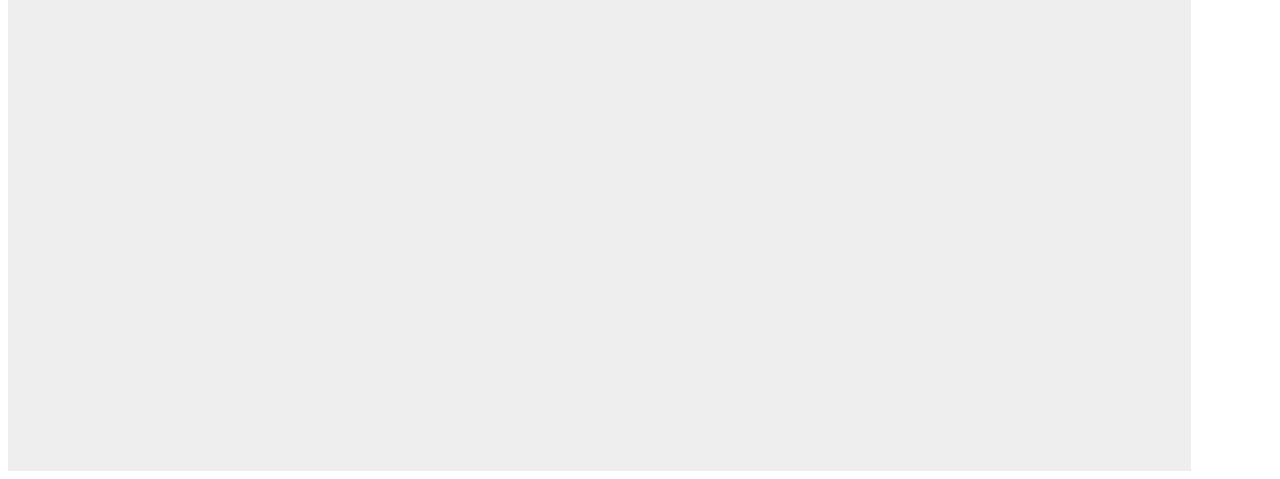
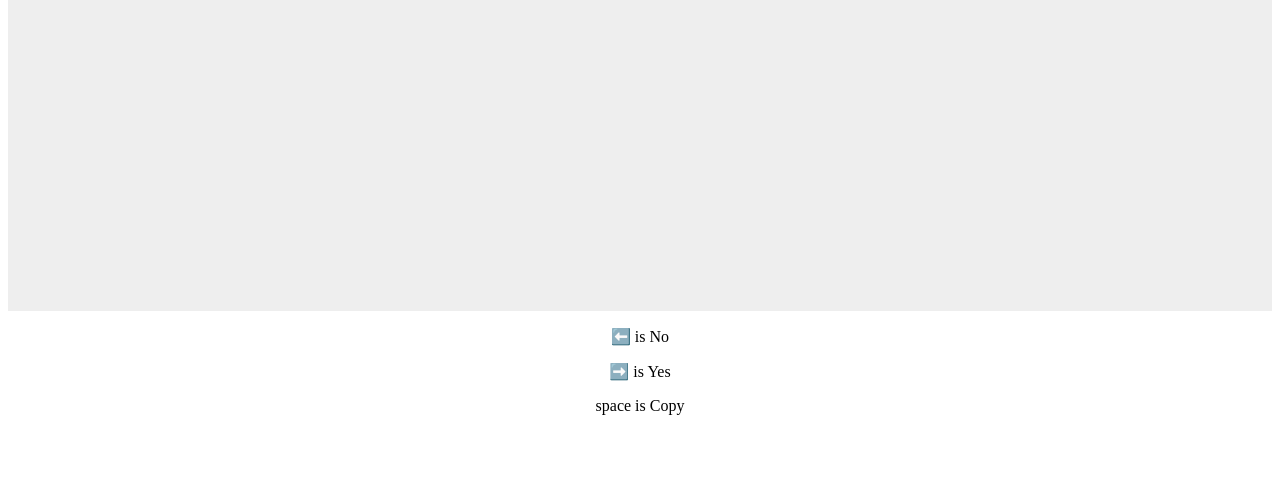
Before and after one commit to captn3m0/quick-list-select, a plain HTML site: page index.html in a window 1280 px wide. Shown: the part 337-816 px from the top of the page. Drawn offline with nearby package versions, Linux system fonts and the light colour scheme.

Commit message:
Quick Select Help Text

```diff
--- a/index.html
+++ b/index.html
@@ -12,14 +12,22 @@
 	<style type="text/css">
 	body {
 		display: flex
+		flex-direction: column;
 	}
 		#current-item {
 			flex: 1;
-			height: 100vh;
+			height: 80vh;
+			flex-direction: column;
 			padding-top: 10%;
 			text-align: center;
 			font-size: 20vh;
 			background-color: #eee;
+		}
+		#help {
+			font-size: 2vh;
+			text-align: center;
+			flex: 1;
+			height: 9vh;
 		}
 		* { box-sizing: border-box; }
 	</style>
@@ -30,7 +38,10 @@
 		Paste your list
 	</div>
 	<div id="help">
-		HELPTEXT
+		<p>⬅️ is No</p>
+		<p>➡️ is Yes</p>
+		<p>space is Copy</p>
+		<div id="count"></div>
 	</div>
 <script type="text/javascript">
 
@@ -61,15 +72,17 @@
 	    		window.selected.push(window.items[window.current]);
 				window.current++;
 				$('#current-item').html(window.items[window.current]);
+				$('#count').html(`${window.selected.length} Selected | At ${window.current}/ ${window.items.length}`);
     			break;
     		// Don't select it
     		case 37:
 	    		window.current++;
 	    		$('#current-item').html(window.items[window.current]);
+	    		$('#count').html(`${window.selected.length} Selected | At ${window.current}/ ${window.items.length}`);
     			break;
     		case 32:
     			navigator.clipboard.writeText(window.selected.join("\n")).then(function() {
-				    alert('Copied selected items to your keyboard');
+				    $('#count').html('Copied selected items ('+window.select.length+') to your keyboard');
 				  }, function(err) {
 				    alert('Async: Could not copy text: ', err);
 				  });
```
